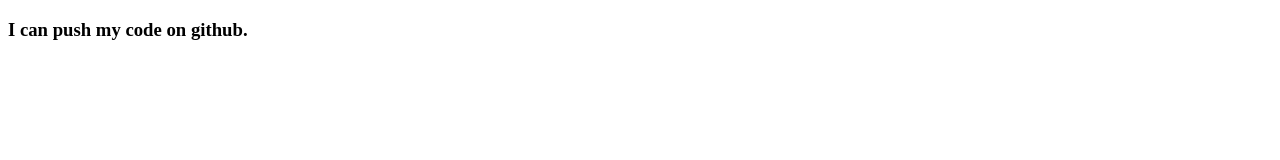
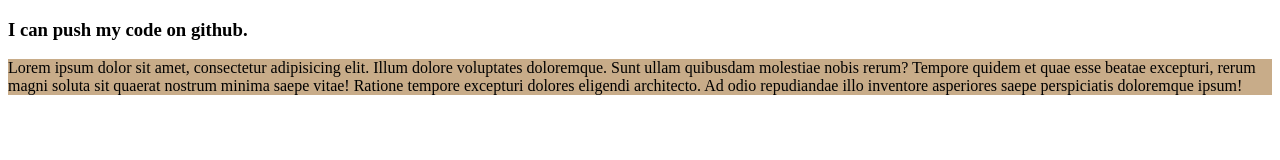
Before and after one commit to AbuHoraira77/my-second-repo, a plain HTML site: page index.html in a window 1280 px wide. Drawn offline with Linux system fonts and the light colour scheme.

Commit message:
css link added

```diff
--- a/index.html
+++ b/index.html
@@ -4,8 +4,10 @@
     <meta charset="UTF-8">
     <meta name="viewport" content="width=device-width, initial-scale=1.0">
     <title>Document</title>
+    <link rel="stylesheet" href="style.css">
 </head>
 <body>
     <h3>I can push my code on github.</h3>
+    <p>Lorem ipsum dolor sit amet, consectetur adipisicing elit. Illum dolore voluptates doloremque. Sunt ullam quibusdam molestiae nobis rerum? Tempore quidem et quae esse beatae excepturi, rerum magni soluta sit quaerat nostrum minima saepe vitae! Ratione tempore excepturi dolores eligendi architecto. Ad odio repudiandae illo inventore asperiores saepe perspiciatis doloremque ipsum!</p>
 </body>
 </html>
--- /dev/null
+++ b/style.css
@@ -0,0 +1,3 @@
+p{
+    background-color: rgb(200, 172, 137);
+}
```
